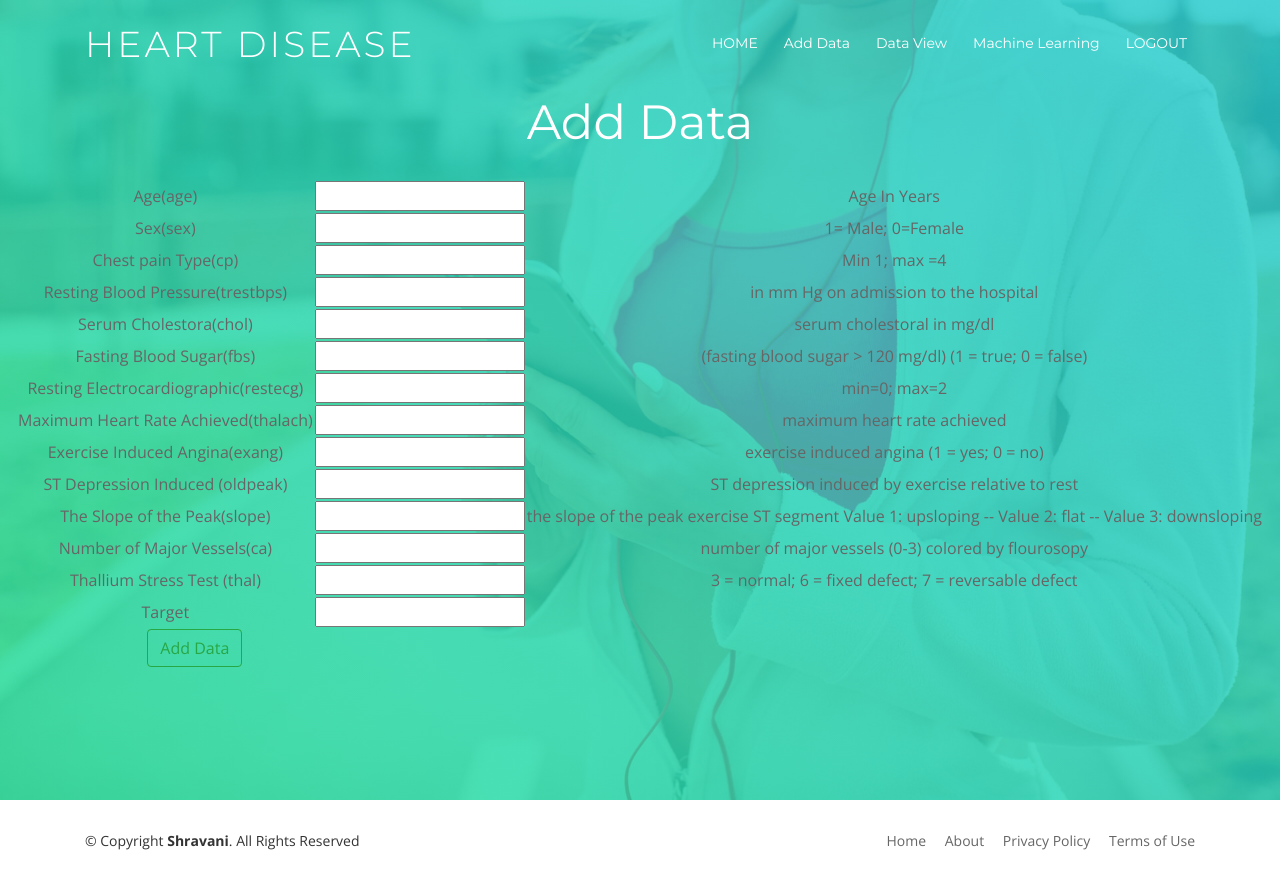
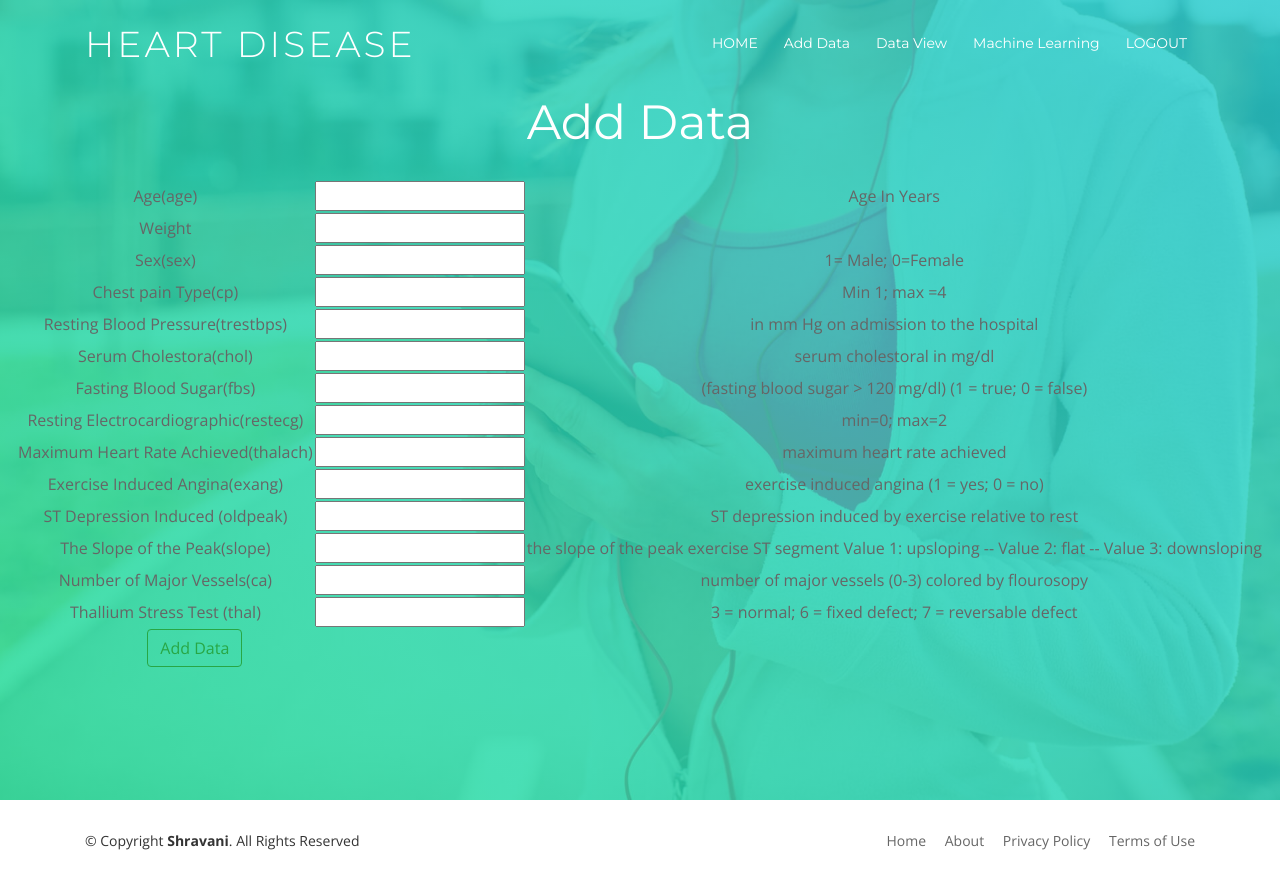
Before and after one commit to msaishravani/Cardiac-Disease-Prediction-Using-Machine-Learning-algorithms, a Django app: page /UserAddData/ in a window 1280 px wide. Run offline with Django 3.2, Linux system fonts and the light colour scheme; some libraries are stand-ins or nearby versions.

Commit message:
Update UserAddData.html

```diff
--- a/assets/templates/users/UserAddData.html
+++ b/assets/templates/users/UserAddData.html
@@ -10,6 +10,7 @@
                 {% csrf_token %}
                 <table>
                     <tr><td>Age(age)</td><td>{{form.age}}</td><td>Age In Years </td> </tr>
+                    <tr><td>Weight</td><td>{{form.target}}</td><td> </td></tr>
                     <tr><td>Sex(sex)</td><td>{{form.sex}}</td><td> 1= Male; 0=Female</td></tr>
                     <tr><td>Chest pain Type(cp)</td><td>{{form.cp}}</td><td> Min 1; max =4 </td></tr>
                     <tr><td>Resting Blood Pressure(trestbps)</td><td>{{form.trestbps}}</td><td>in mm Hg on admission to the hospital </td></tr>
@@ -22,7 +23,7 @@
                     <tr><td>The Slope of the Peak(slope)</td><td>{{form.slope}}</td><td> the slope of the peak exercise ST segment Value 1: upsloping -- Value 2: flat -- Value 3: downsloping </td></tr>
                     <tr><td>Number of Major Vessels(ca)</td><td>{{form.ca}}</td><td> number of major vessels (0-3) colored by flourosopy </td></tr>
                     <tr><td>Thallium Stress Test (thal)</td><td>{{form.thal}}</td><td> 3 = normal; 6 = fixed defect; 7 = reversable defect </td></tr>
-                    <tr><td>Target</td><td>{{form.target}}</td><td> </td></tr>
+
 
 
                     <tr><td><button  class="btn btn-outline-success my-2 my-sm-0" type="submit" style = "margin-left:20%;">Add Data</button></td></tr>
```
